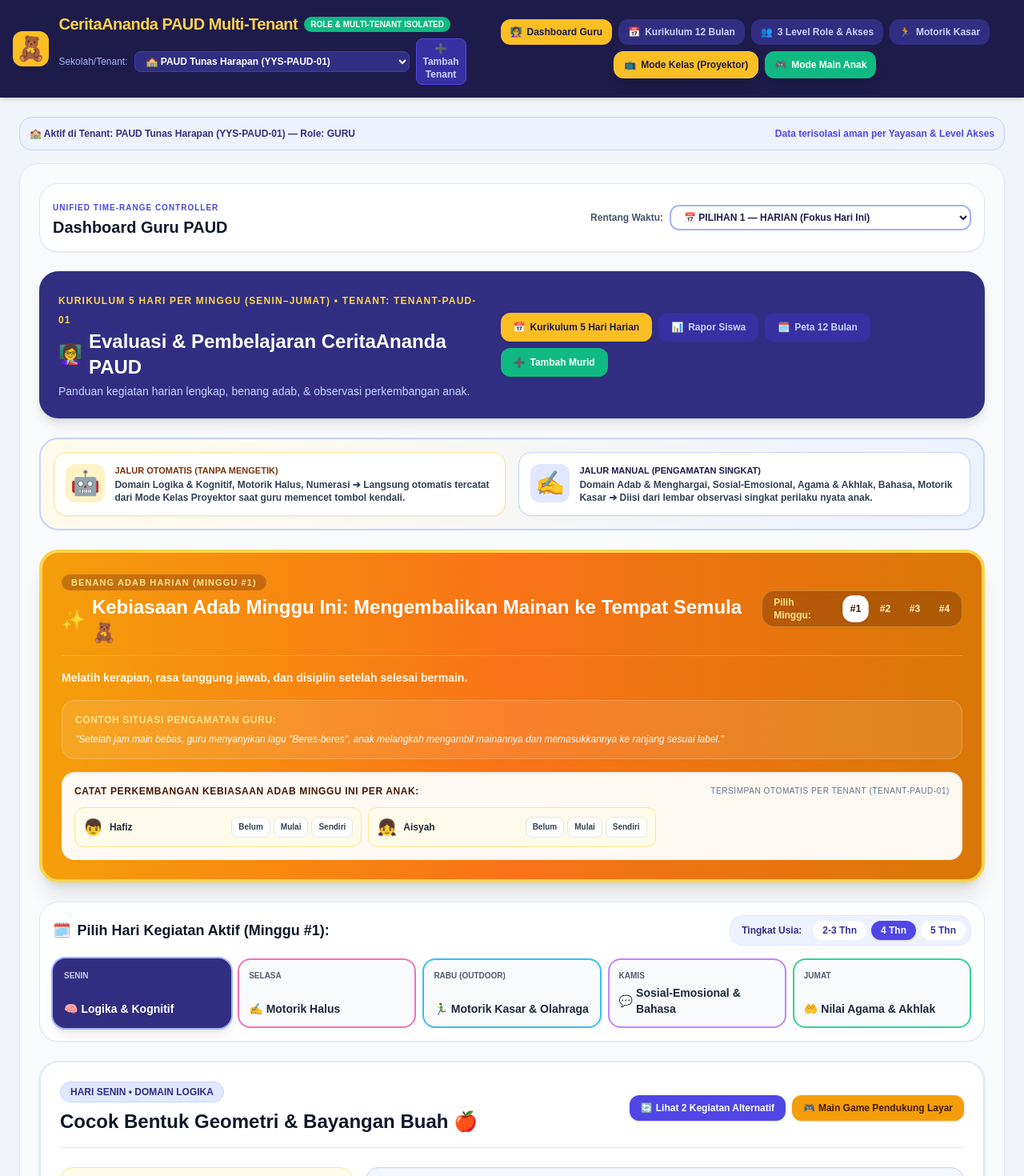
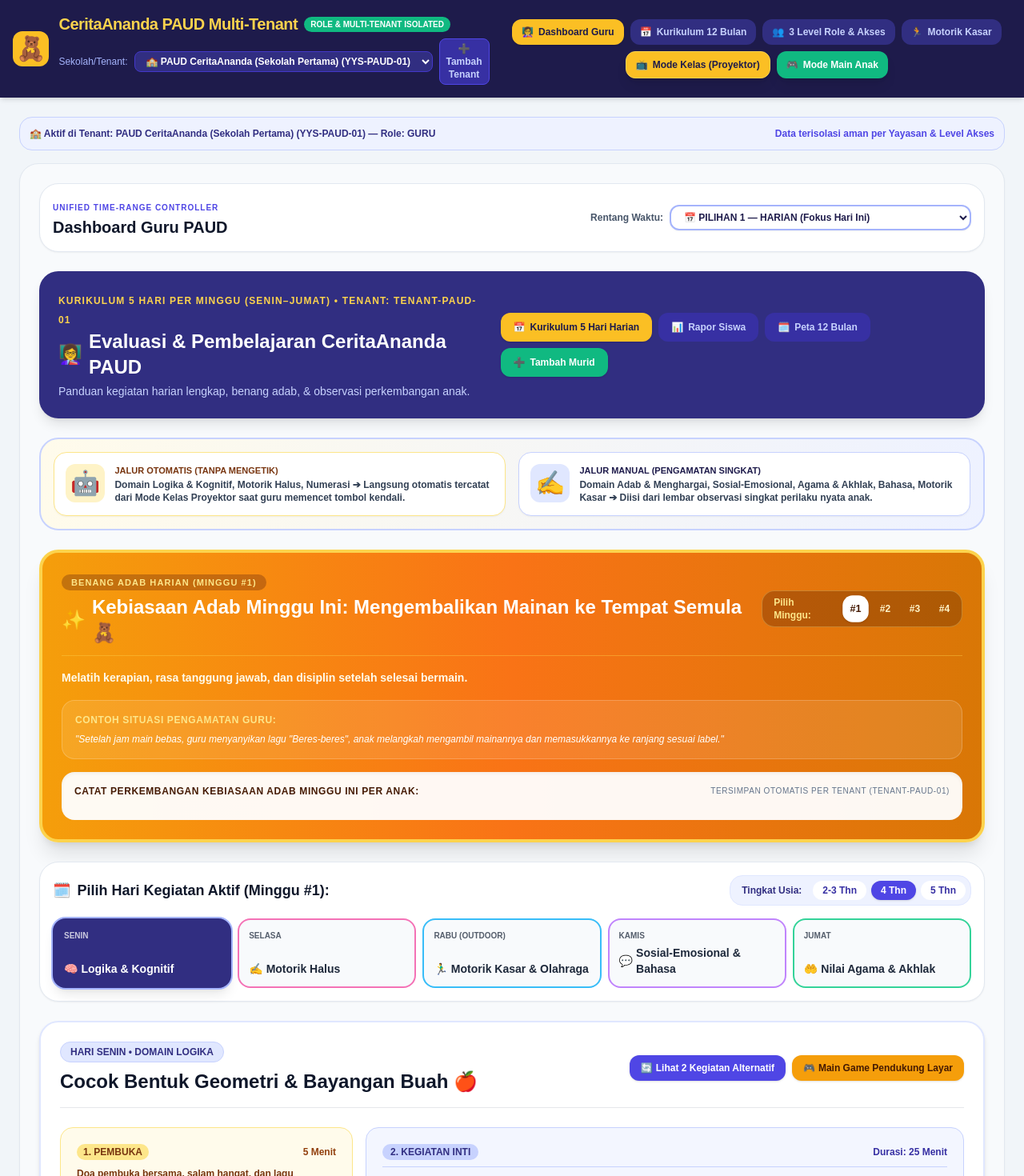
Before and after one commit to reviveproject4-source/kabarsantri, a React (Vite) app: page / in a window 1280 px wide. Shown: the top 1470 px of the page at 80% size. Built offline with nearby package versions, Linux system fonts and the light colour scheme.

Commit message:
feat: rilis final CeritaAnanda PAUD - kurikulum 5 hari, 3 level role, mode proyektor, dan asesmen otomatis

```diff
--- a/src/ModulPaudUtama.tsx
+++ b/src/ModulPaudUtama.tsx
@@ -8,77 +8,10 @@ import { RoleSystemManager, MOCK_USERS_LIST } from './components/paud/RoleSystem
 import { soundFx } from './utils/soundEffects';
 
 export const DAFTAR_TENANT_DEFAULT: TenantPaud[] = [
-  { id: 'tenant-paud-01', namaSekolah: 'PAUD Tunas Harapan', kodeYayasan: 'YYS-PAUD-01', alamat: 'Jl. Pemuda No. 12' },
-  { id: 'tenant-paud-02', namaSekolah: 'PAUD Bintang Ceria', kodeYayasan: 'YYS-PAUD-02', alamat: 'Jl. Melati No. 45' },
-  { id: 'tenant-paud-03', namaSekolah: 'TK Islam Terpadu Santri Cendekia', kodeYayasan: 'YYS-PAUD-03', alamat: 'Kompleks Pesantren' }
+  { id: 'tenant-paud-01', namaSekolah: 'PAUD CeritaAnanda (Sekolah Pertama)', kodeYayasan: 'YYS-PAUD-01', alamat: 'Jl. Utama Sekolah' }
 ];
 
-const INITIAL_MURID: RekapMuridPaud[] = [
-  {
-    id: 'm-1',
-    tenantId: 'tenant-paud-01',
-    namaSekolah: 'PAUD Tunas Harapan',
-    nama: 'Ananda Hafiz',
-    panggilan: 'Hafiz',
-    kategoriUsia: '2_tahun',
-    fotoEmoji: '👦',
-    skorLogika: {
-      pencocokanBentuk: 100,
-      mengurutkanUkuran: 100,
-      menghitungBenda: 80,
-      polaWarna: 60
-    },
-    skorMotorikHalus: {
-      tracingGaris: 70,
-      puzzleBentuk: 100,
-      bubblePopSensory: 100
-    },
-    evaluasiMotorikKasar: [
-      {
-        tenantId: 'tenant-paud-01',
-        bulan: 1,
-        mingguKe: 1,
-        aktivitasId: 'b1-tepuk-irama',
-        namaAktivitas: 'Tepuk Irama & Melangkah 👏',
-        status: 'berkembang_sesuai_harapan',
-        tanggal: '2026-07-30',
-        catatanGuru: 'Sudah dapat melangkah mengikuti tepukan irama.'
-      }
-    ]
-  },
-  {
-    id: 'm-2',
-    tenantId: 'tenant-paud-01',
-    namaSekolah: 'PAUD Tunas Harapan',
-    nama: 'Aisyah Humaira',
-    panggilan: 'Aisyah',
-    kategoriUsia: '5_tahun',
-    fotoEmoji: '👧',
-    skorLogika: {
-      pencocokanBentuk: 100,
-      mengurutkanUkuran: 100,
-      menghitungBenda: 100,
-      polaWarna: 100
-    },
-    skorMotorikHalus: {
-      tracingGaris: 90,
-      puzzleBentuk: 100,
-      bubblePopSensory: 100
-    },
-    evaluasiMotorikKasar: [
-      {
-        tenantId: 'tenant-paud-01',
-        bulan: 5,
-        mingguKe: 17,
-        aktivitasId: 'b5-burung-bangau',
-        namaAktivitas: 'Keseimbangan Bangau & Pesawat 🦩',
-        status: 'sangat_baik',
-        tanggal: '2026-07-30',
-        catatanGuru: 'Keseimbangan sangat baik, berdiri 6 detik tanpa goyah.'
-      }
-    ]
-  }
-];
+const INITIAL_MURID: RekapMuridPaud[] = [];
 
 interface ModulPaudUtamaProps {
   onKembaliKeUtama?: () => void;
--- a/src/components/paud/RoleSystemManager.tsx
+++ b/src/components/paud/RoleSystemManager.tsx
@@ -336,10 +336,27 @@ export const RoleSystemManager: React.FC<RoleSystemManagerProps> = ({
       {currentUser.role === 'yayasan' && (
         <div className="bg-purple-900 text-white p-6 rounded-3xl space-y-4">
           <div className="flex justify-between items-center">
-            <h4 className="text-xl font-black">Dashboard Pengurus Yayasan ({rentangWaktu.toUpperCase()})</h4>
-            <span className="text-xs bg-purple-800 px-3 py-1 rounded-full text-purple-200 font-bold">
-              Total {daftarTenant.length} Unit Sekolah
-            </span>
+            <div>
+              <h4 className="text-xl font-black">Dashboard Pengurus Yayasan ({rentangWaktu.toUpperCase()})</h4>
+              <span className="text-xs text-purple-200">Pengawasan Multi-Tenant & Manajemen Sistem</span>
+            </div>
+
+            <div className="flex items-center gap-2">
+              <button
+                onClick={() => {
+                  if (window.confirm('Apakah Anda yakin ingin meriset seluruh penyimpanan data lokal ke kondisi rilis awal?')) {
+                    localStorage.clear();
+                    window.location.reload();
+                  }
+                }}
+                className="px-3.5 py-2 bg-rose-600 hover:bg-rose-700 text-white font-bold text-xs rounded-xl shadow transition-transform active:scale-95"
+              >
+                🔄 Reset ke Data Awal
+              </button>
+              <span className="text-xs bg-purple-800 px-3 py-1 rounded-full text-purple-200 font-bold">
+                Total {daftarTenant.length} Unit Sekolah
+              </span>
+            </div>
           </div>
 
           <div className="grid grid-cols-1 md:grid-cols-3 gap-4">
```
